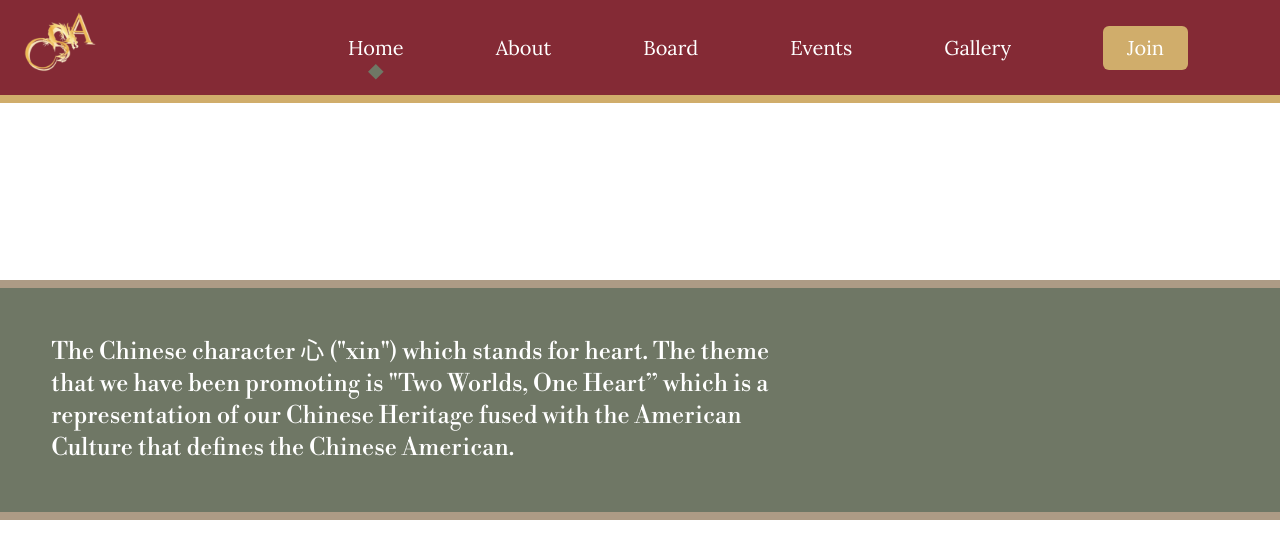
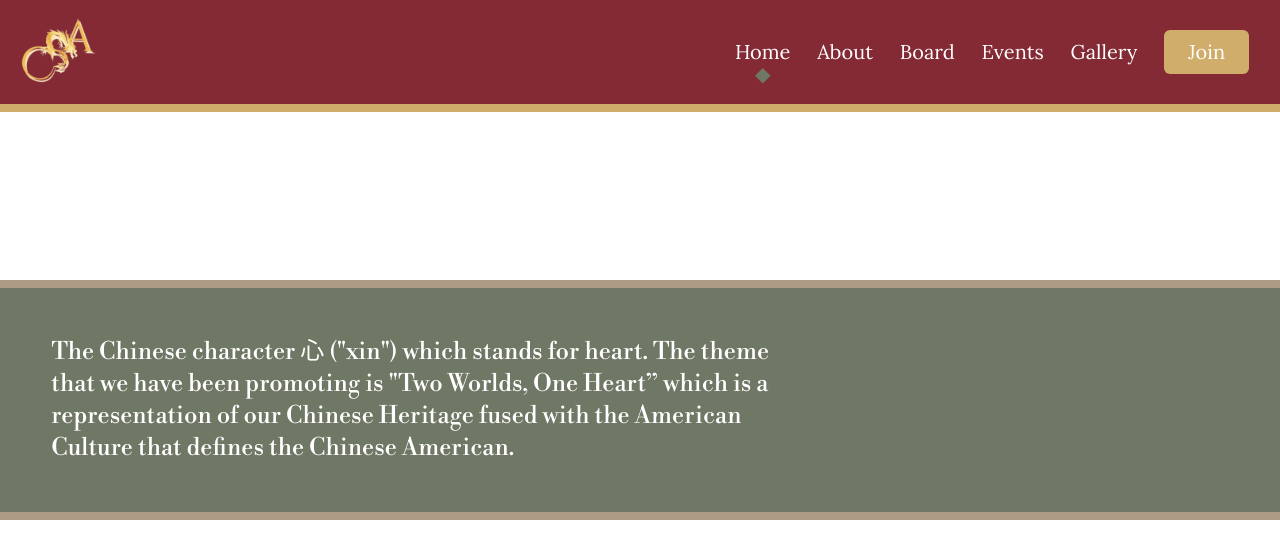
Before and after one commit to acm-ucr/csa-website, a Next.js app: page / in a window 1280 px wide. Shown: the top 558 px of the page. Built offline with nearby package versions, Linux system fonts and the light colour scheme.

Commit message:
Updating navbar with size edits

```diff
--- a/src/components/NavBar.tsx
+++ b/src/components/NavBar.tsx
@@ -26,7 +26,7 @@ const Navigation = () => {
         <Image src={CsaLogo} alt="CSA_Logo" className="left-0 mx-5 my-3 w-20" />
       </Link>
 
-      <div className="absolute right-0 hidden w-[80%] justify-evenly md:flex">
+      <div className="absolute right-0 hidden w-[45%] justify-evenly px-1 md:flex">
         {tags.map((tag, index) => (
           <Link
             href={tag.link}
```
Also changed, not shown: public/home/csalogo.svg.
